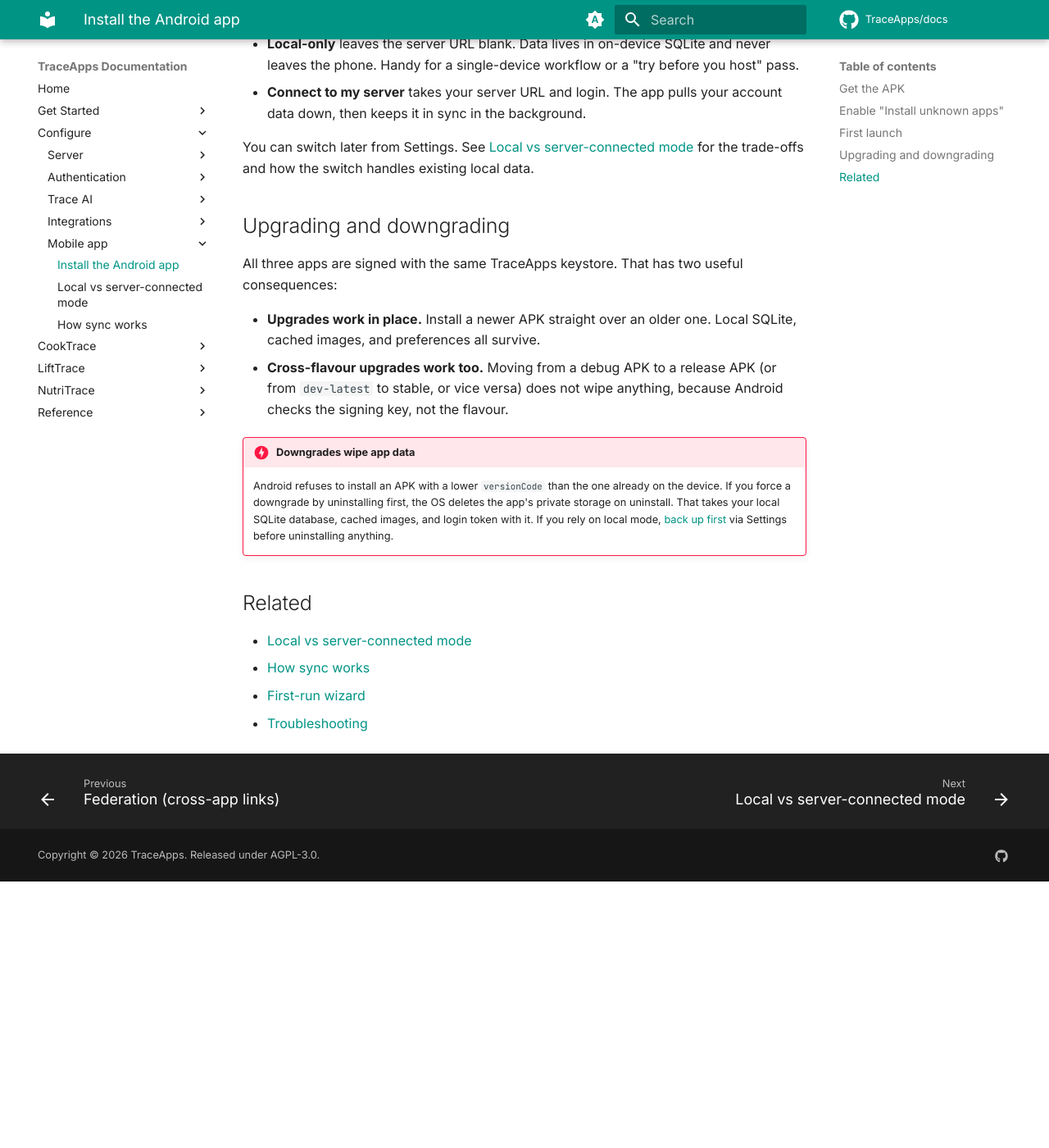
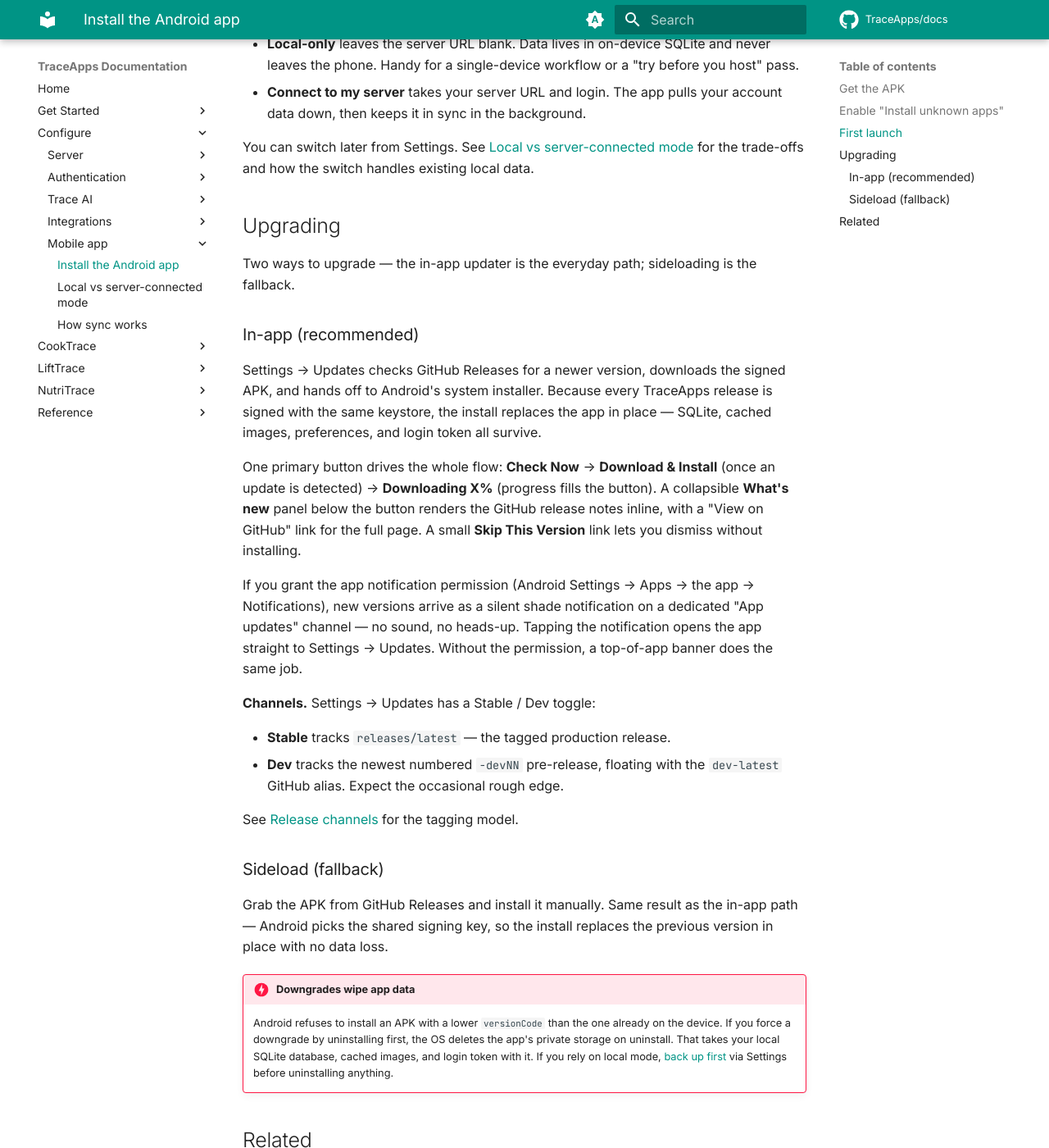
Before and after one commit to TraceApps/docs, an MkDocs documentation site: the page built from docs/mobile/install.md, in a window 1280 px wide and 1400 px high, scrolled down 1265 px. Shown: the whole window at 82% size. Built offline with MkDocs 1.6.1 and Material for MkDocs 9.7.7, drawn with Linux system fonts in a browser that asks for light colours; comment, search, counter and statistics services are not loaded; before the commit the page ends 2340 px from its top, so only the background shows below that.

Commit message:
docs(mobile): document the in-app updater alongside sideload path
In-app updates now exist for all three apps (NT since v1.0.6-devN,
CT + LT as of v1.1.0-dev04). Upgrading section now leads with
Settings → Updates as the everyday path (Check Now → Download &
Install → Downloading X% state flow, collapsible What's New,
Skip This Version), mentions the silent shade notification
channel, and calls out the Stable / Dev channel toggle. Sideload
stays as the fallback subsection.

```diff
--- a/docs/mobile/install.md
+++ b/docs/mobile/install.md
@@ -35,12 +35,28 @@ The first time you open the app it runs the setup wizard. Every app asks the sam
 
 You can switch later from Settings. See [Local vs server-connected mode](modes.md) for the trade-offs and how the switch handles existing local data.
 
-## Upgrading and downgrading
+## Upgrading
 
-All three apps are signed with the same TraceApps keystore. That has two useful consequences:
+Two ways to upgrade — the in-app updater is the everyday path; sideloading is the fallback.
 
-- **Upgrades work in place.** Install a newer APK straight over an older one. Local SQLite, cached images, and preferences all survive.
-- **Cross-flavour upgrades work too.** Moving from a debug APK to a release APK (or from `dev-latest` to stable, or vice versa) does not wipe anything, because Android checks the signing key, not the flavour.
+### In-app (recommended)
+
+Settings → Updates checks GitHub Releases for a newer version, downloads the signed APK, and hands off to Android's system installer. Because every TraceApps release is signed with the same keystore, the install replaces the app in place — SQLite, cached images, preferences, and login token all survive.
+
+One primary button drives the whole flow: **Check Now** → **Download & Install** (once an update is detected) → **Downloading X%** (progress fills the button). A collapsible **What's new** panel below the button renders the GitHub release notes inline, with a "View on GitHub" link for the full page. A small **Skip This Version** link lets you dismiss without installing.
+
+If you grant the app notification permission (Android Settings → Apps → the app → Notifications), new versions arrive as a silent shade notification on a dedicated "App updates" channel — no sound, no heads-up. Tapping the notification opens the app straight to Settings → Updates. Without the permission, a top-of-app banner does the same job.
+
+**Channels.** Settings → Updates has a Stable / Dev toggle:
+
+- **Stable** tracks `releases/latest` — the tagged production release.
+- **Dev** tracks the newest numbered `-devNN` pre-release, floating with the `dev-latest` GitHub alias. Expect the occasional rough edge.
+
+See [Release channels](../reference/release-channels.md) for the tagging model.
+
+### Sideload (fallback)
+
+Grab the APK from GitHub Releases and install it manually. Same result as the in-app path — Android picks the shared signing key, so the install replaces the previous version in place with no data loss.
 
 !!! danger "Downgrades wipe app data"
     Android refuses to install an APK with a lower `versionCode` than the one already on the device. If you force a downgrade by uninstalling first, the OS deletes the app's private storage on uninstall. That takes your local SQLite database, cached images, and login token with it. If you rely on local mode, [back up first](../self-hosting/backups.md) via Settings before uninstalling anything.
```
